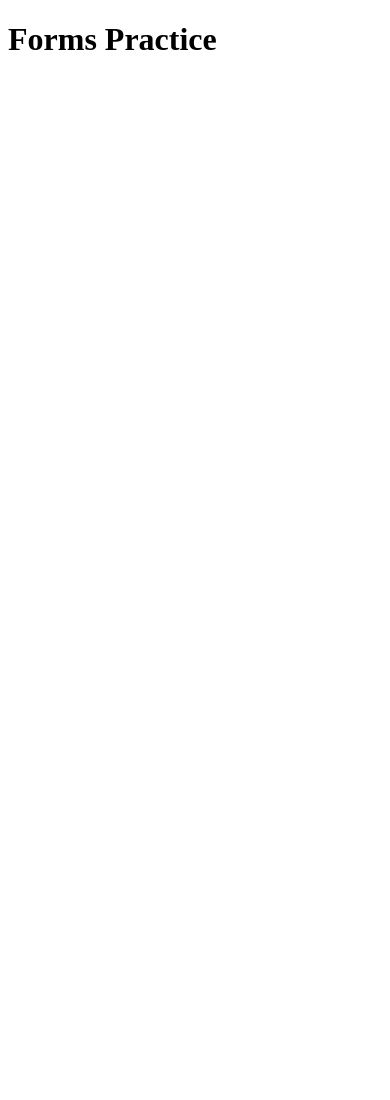
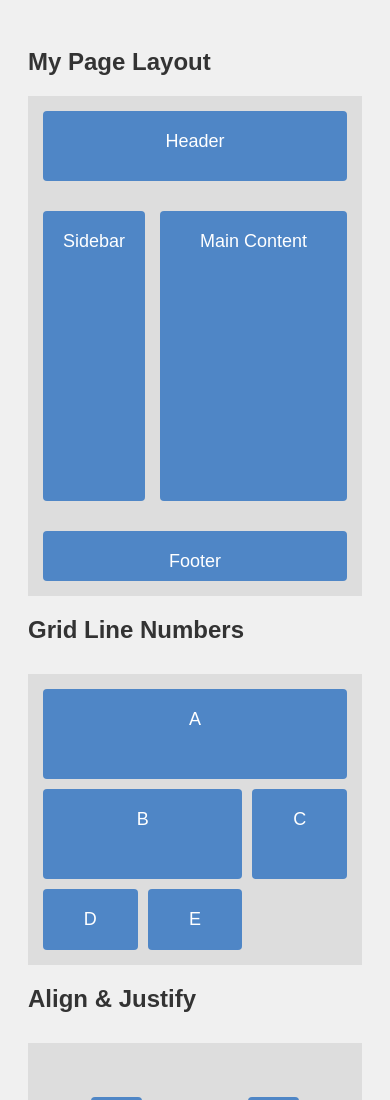
Before and after one commit to edinakurdi/practice-wireframe, a plain HTML site: page index.html in a window 390 px wide. Shown: the top 1100 px of the page. Before the commit the page ends 844 px from the top, so only its background shows below. Drawn offline with Linux system fonts and the light colour scheme.

Commit message:
practice C SS grid: layout areas, line numbers, alignment, and responsive auto-fit grid

```diff
--- a/index.html
+++ b/index.html
@@ -1,18 +1,52 @@
 <!DOCTYPE html>
 <html lang="en">
+<head>
+  <meta charset="UTF-8">
+  <title>CSS Grid Practice</title>
+  <link rel="stylesheet" href="style.css">
+</head>
+<body>
 
-<head>
-    <meta charset="UTF-8">
-    <meta name="viewport" content="width=device-width, initial-scale=1.0">
-    <title>forms practice</title>
-    <link rel="stylesheet" href="style.css">
-</head>
+  <h2>My Page Layout</h2>
 
-<body>
-    <h1>Forms Practice</h1>
-    <form action="">
+  <div class="layout">
+    <div class="box header">Header</div>
+    <div class="box sidebar">Sidebar</div>
+    <div class="box main">Main Content</div>
+    <div class="box footer">Footer</div>
+  </div>
 
-    </form>
+  <h2>Grid Line Numbers</h2>
+
+  <div class="line-grid">
+    <div class="box a">A</div>
+    <div class="box b">B</div>
+    <div class="box c">C</div>
+    <div class="box d">D</div>
+    <div class="box e">E</div>
+  </div>
+
+
+  <h2>Align & Justify</h2>
+
+  <div class="align-grid">
+    <div class="box">1</div>
+    <div class="box">2</div>
+    <div class="box self-box">3 (self)</div>
+    <div class="box">4</div>
+  </div>
+
+  <h2>Auto-fit Card Grid</h2>
+
+
+  <div class="card-grid">
+    <div class="box">Card 1</div>
+    <div class="box">Card 2</div>
+    <div class="box">Card 3</div>
+    <div class="box">Card 4</div>
+    <div class="box">Card 5</div>
+  </div>
+
+
 </body>
-
 </html>
--- a/style.css
+++ b/style.css
@@ -0,0 +1,94 @@
+/* ===================================
+   CSS Grid Practice File
+   =================================== */
+
+body {
+  font-family: sans-serif;
+  padding: 20px;
+  background: #f0f0f0;
+}
+
+h2 { color: #333; }
+
+.layout {
+  background: #ddd;
+  padding: 10px;
+  display: grid;
+  grid-template-columns: 1fr 3fr;
+  grid-template-rows: 80px 300px 60px;
+  grid-template-areas:
+  "header header"
+  "sidebar main"
+  "footer footer"
+
+}
+
+.box {
+  background: #4f86c6;
+  color: white;
+  padding: 20px;
+  margin: 5px;
+  text-align: center;
+  font-size: 18px;
+  border-radius: 4px;
+}
+
+.header {grid-area: header}
+
+.footer {grid-area: footer}
+
+.sidebar {grid-area: sidebar}
+
+.main {grid-area: main}
+
+.line-grid {
+  display: grid;
+  grid-template-columns: 1fr 1fr 1fr; /* 3 equal columns */
+  grid-template-rows: 100px 100px;    /* 2 rows */
+  background: #ddd;
+  padding: 10px;
+  margin-top: 30px;
+}
+
+/* A spans all 3 columns: from line 1 to line 4 */ /*
+.a { grid-column: 1 / 4; }*/
+.a {grid-column: span 3}/*this is like 1 to 4*/
+
+/* B takes just column 1 */ /*
+.b { grid-column: 1 / 2; }*/
+.b {grid-column: span 2}/*this is like 1 to 3*/
+
+/* C jumps to column 3, row 2 */
+.c { grid-column: 3 / 4; grid-row: 2 / 3; }
+
+.align-grid {
+  display: grid;
+  grid-template-columns: 1fr 1fr;
+  grid-template-rows: 150px 150px;
+  background: #ddd;
+  padding: 10px;
+  margin-top: 30px;
+
+  align-items: center;   /* vertically center all items */
+  justify-items: center; /* horizontally center all items */
+}
+
+/* Override just box 3 */
+.self-box {
+  align-self: end;
+  justify-self: start;
+}
+
+.layout {
+  /* gap: 10px;  */
+   gap: 20px 5px; /* first value is the space between the rows vertical, the second value is the space between the colums horizontal*/
+}
+
+.card-grid {
+  display: grid;
+  grid-template-columns: repeat(auto-fit, minmax(150px, 1fr));
+  gap: 16px;
+  background: #ddd;
+  padding: 10px;
+  margin-top: 30px;
+}
```
Also changed, not shown: 1 other file.
